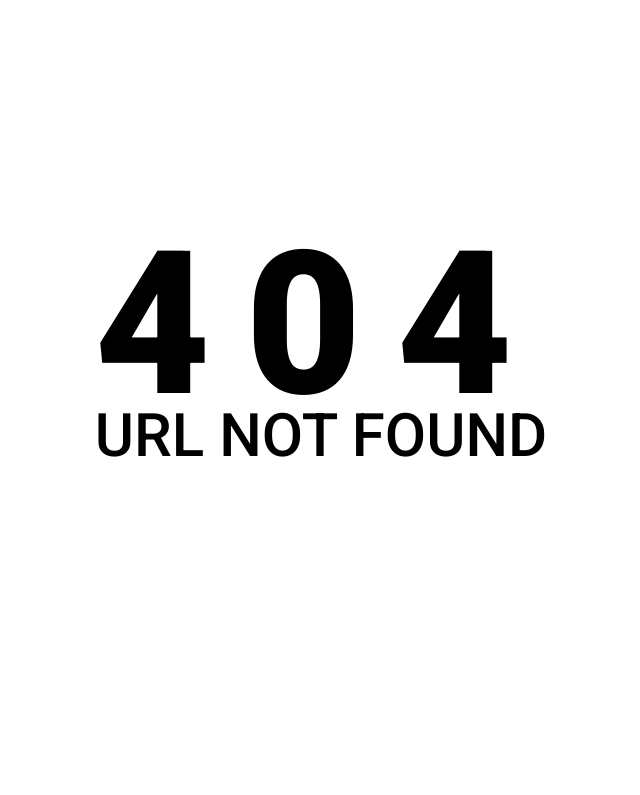
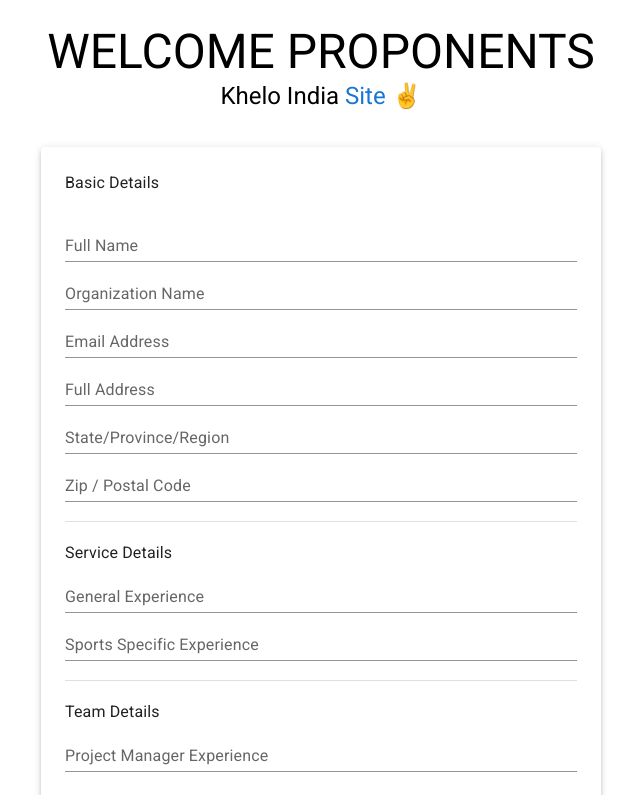
Before and after one commit to hariomkushwaha/KheloIndiaFrontend, a React (Create React App) app: page /post/proponent in a window 1280 px wide. Before the commit this address had no page. Shown: the top 795 px of the page, without its empty margins (319-959 px from the left). Built offline with nearby package versions, Linux system fonts and the light colour scheme.

Commit message:
Proponent Routes

```diff
--- a/src/App.js
+++ b/src/App.js
@@ -7,6 +7,7 @@
 import Error from "./pages/Error";
 import MainLandingPage from "./pages/MainLandingPage";
 import AdminDashboard from "./pages/AdminDashboard";
+import ProponentForm from "./pages/Proponentform";
 // import Pages from "./components/dashboard/layouts/Auth";
 
 function App() {
@@ -19,6 +20,7 @@
         <Route path="/" element={<MainLandingPage />} />
         {/* <Route path="/Tender/:TenderId" element={<ProposalForm />} /> */}
         <Route path="/post/tender/" element={<TenderForm />} />
+        <Route path="/post/proponent/" element={<ProponentForm />} />
         <Route path="/admin" element={<AdminDashboard />} />
         <Route path="*" element={<Error />} />
       </Routes>
--- a/src/pages/Proponentform.js
+++ b/src/pages/Proponentform.js
@@ -9,7 +9,7 @@
   Typography,
 } from "@mui/material";
 
-const TenderForm = () => {
+const ProponentForm = () => {
   const initialValues = {
     fullname: "",
     orgname: "",
```
